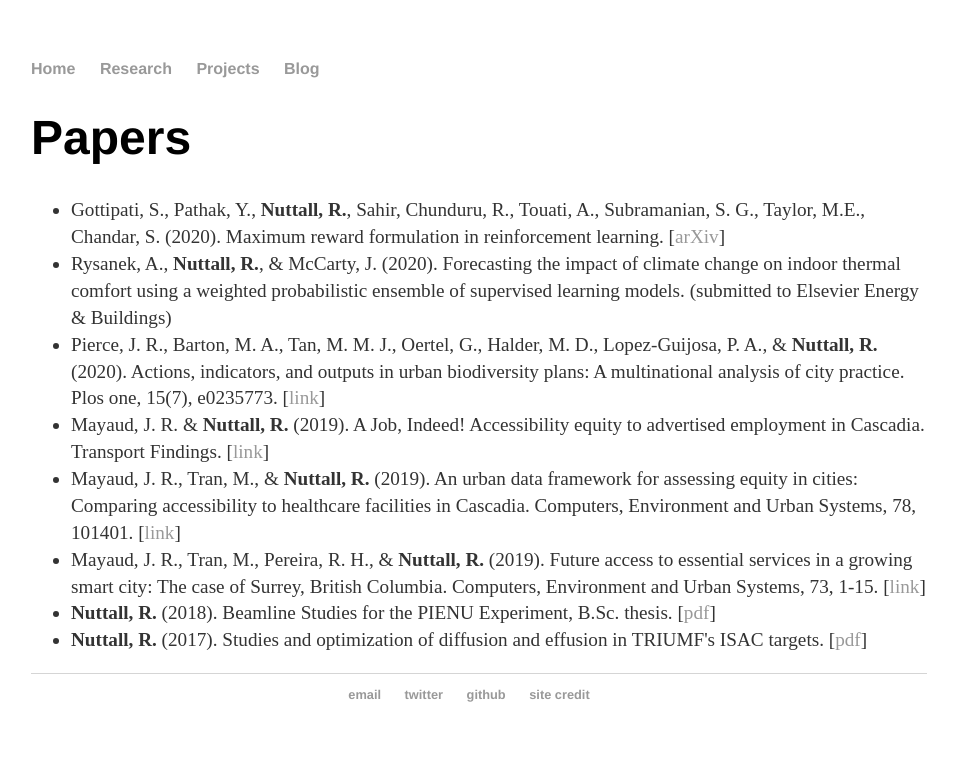
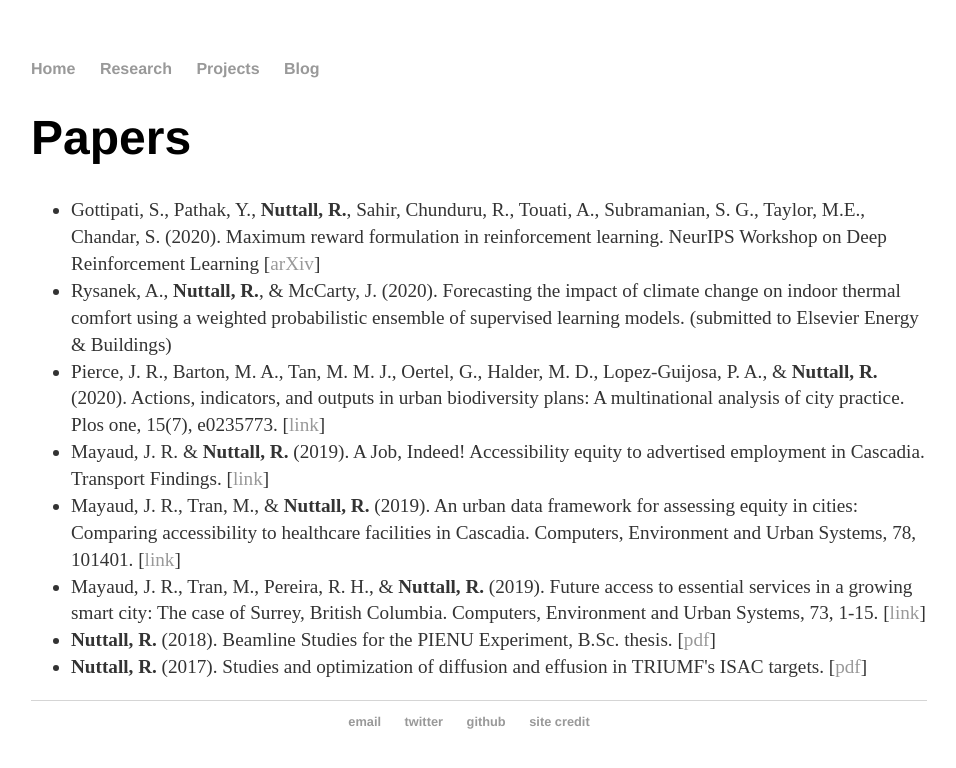
Before and after one commit to rohancalum/rohancalum.github.io, a Jekyll site: the page built from research/index.html, in a window 1280 px wide. Shown: the top 768 px of the page, without its empty margins (161-1117 px from the left). Built offline with Jekyll 4.4.1, drawn with Linux system fonts in a browser that asks for light colours.

Commit message:
X internship

```diff
--- a/research/index.html
+++ b/research/index.html
@@ -9,7 +9,7 @@
         <ul>
             <li>Gottipati, S., Pathak, Y.,  <b>Nuttall, R.</b>, Sahir, Chunduru, R., Touati, A.,
                 Subramanian, S. G., Taylor, M.E., Chandar, S. (2020). Maximum reward formulation in reinforcement learning.
-                [<a href="https://arxiv.org/abs/2010.03744" target="_blank">arXiv</a>] </li>
+                NeurIPS Workshop on Deep Reinforcement Learning [<a href="https://arxiv.org/abs/2010.03744" target="_blank">arXiv</a>] </li>
             <li>Rysanek, A., <b>Nuttall, R.</b>, & McCarty, J. (2020). Forecasting the impact of climate change on indoor thermal comfort
                 using a weighted probabilistic ensemble of supervised learning models. (submitted to Elsevier Energy & Buildings)</li>
             <li>Pierce, J. R., Barton, M. A., Tan, M. M. J., Oertel, G., Halder, M. D., Lopez-Guijosa, P. A., & <b>Nuttall, R.</b> (2020).
```
Also changed, not shown: assets/x.py (added).
